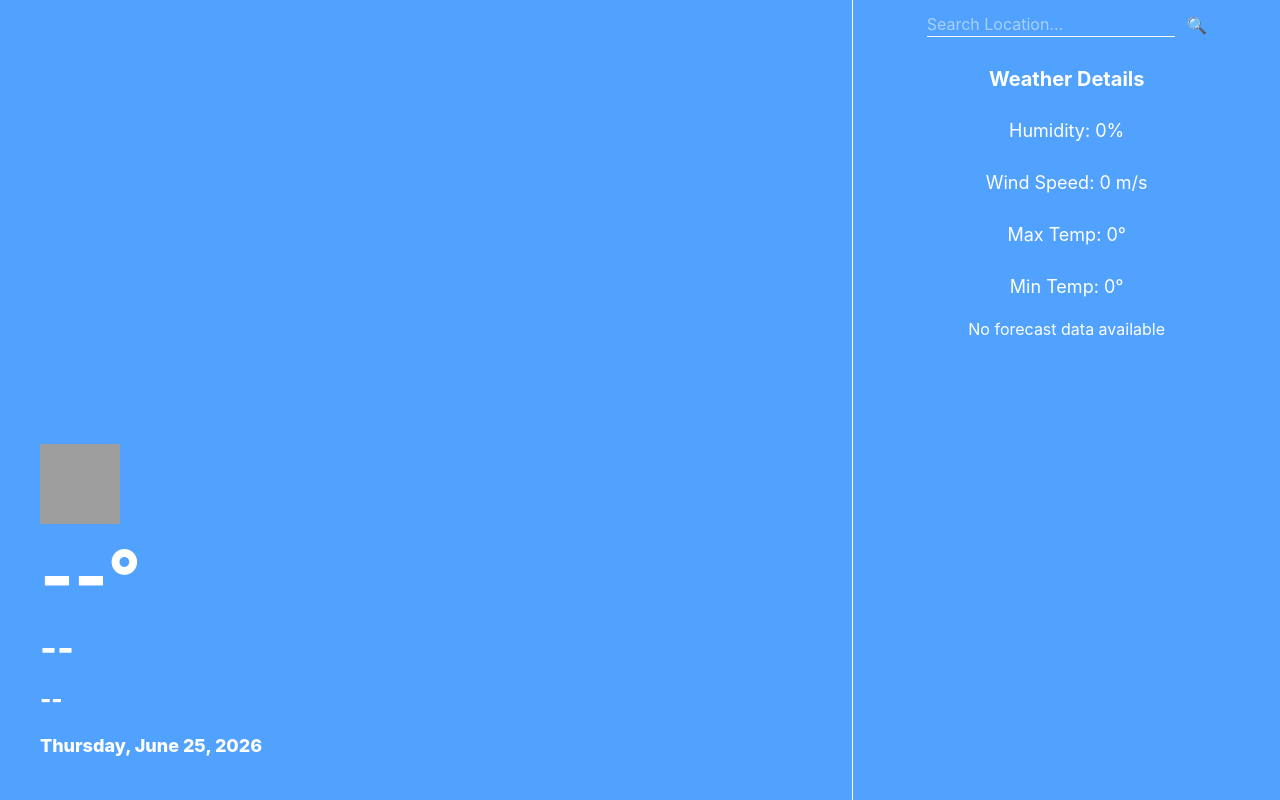
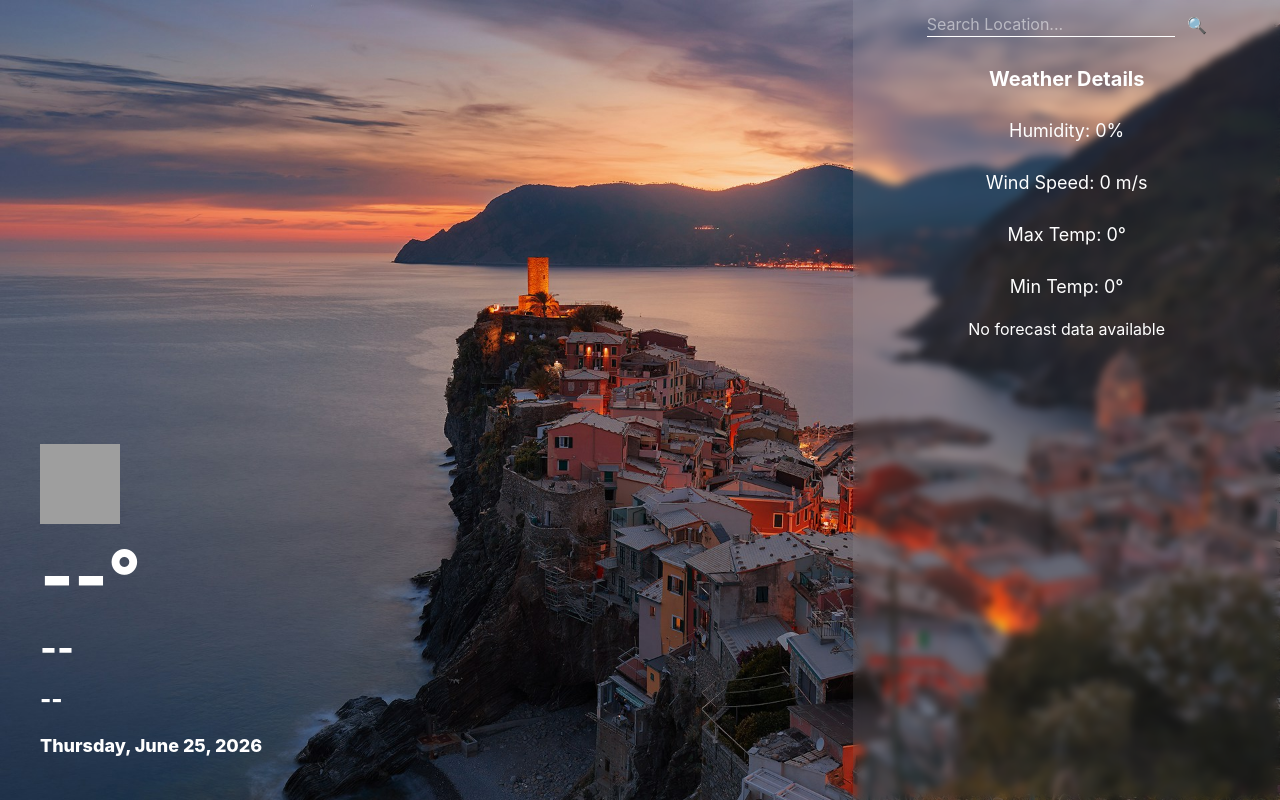
Before and after one commit to U2lu/Weather-app, a React (Vite) app: page / in a window 1280 px wide. Built offline with nearby package versions, Linux system fonts and the light colour scheme; grey boxes are pictures that could not be loaded.

Commit message:
UI changes and improvements

```diff
--- a/src/App.tsx
+++ b/src/App.tsx
@@ -15,7 +15,6 @@ function App() {
 
   const [loading, setLoading] = useState(false);
 
-  const [error, setError] = useState("");
 
   const handleSubmit = async () => {
     setLoading(true);
@@ -24,8 +23,6 @@ function App() {
       const forecast = await getForecastData(city);
       setWeatherData(data);
       setForecastData(forecast);
-      console.log(data);
-      console.log(forecast);
     } catch (error) {
       console.log("Failed to fetch weather data");
     } finally {
@@ -34,7 +31,7 @@ function App() {
   };
 
   return (
-    <div className="flex h-screen bg-blue-400 text-white">
+    <div className="flex min-h-screen bg-[url('/src/assets/1.jpg')] bg-cover text-white">
       <div className="w-2/3 font-extrabold">
         <WeatherPanel
           city={weatherData?.name ?? "--"}
@@ -50,7 +47,7 @@ function App() {
         />
       </div>
 
-      <div className="w-1/3 items-center flex flex-col outline">
+      <div className="w-1/3 items-center flex flex-col bg-white/8 backdrop-blur-xs">
         <SearchBar city={city} setCity={setCity} onSubmit={handleSubmit} />
         {loading ? (
           <p>Loading...</p>
```
